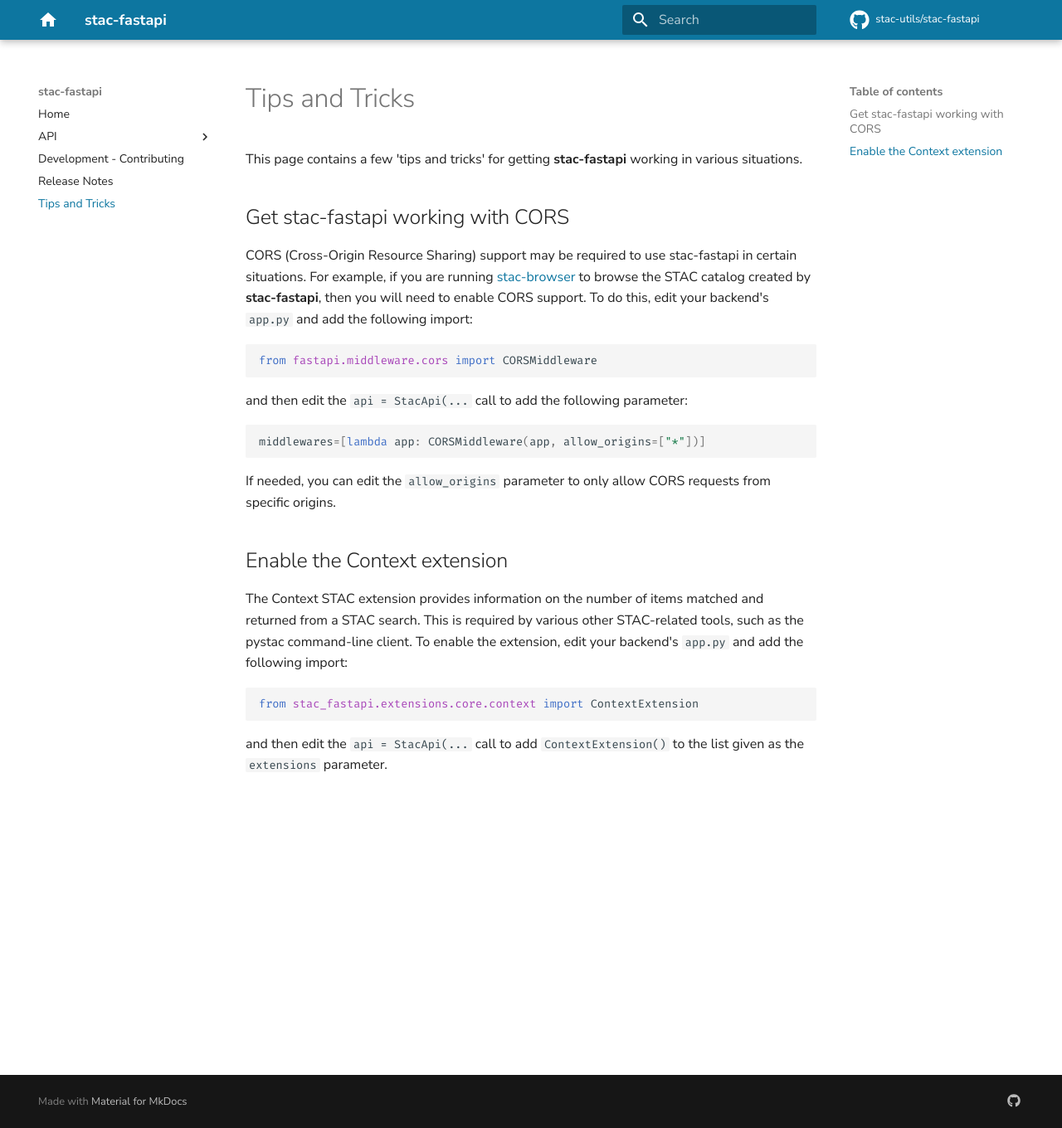
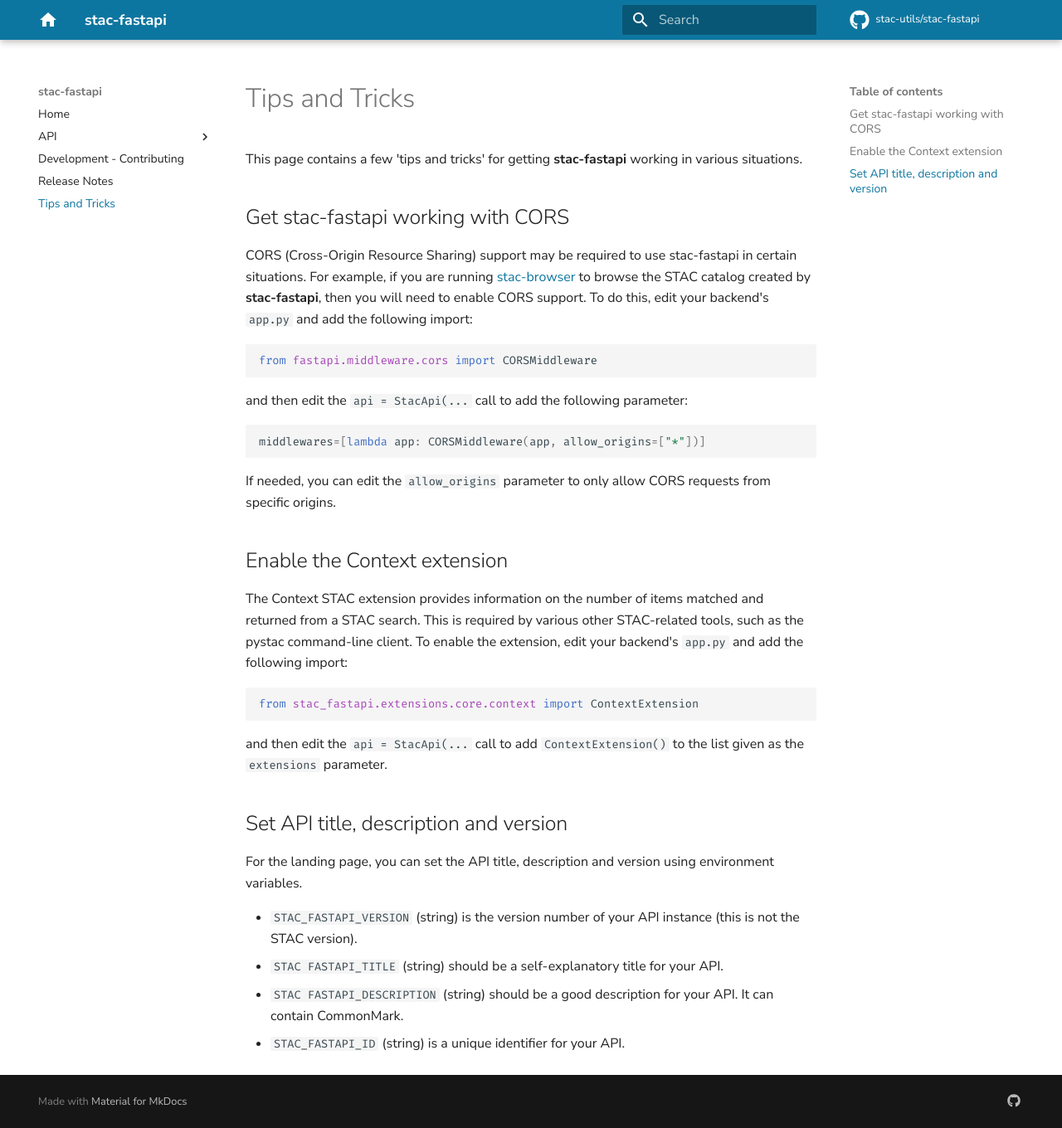
Before and after one commit to stac-utils/stac-fastapi, an MkDocs documentation site: the page built from docs/tips-and-tricks.md, in a window 1280 px wide and 1360 px high. Shown: the whole window at 83% size. Built offline with MkDocs 1.6.1 and Material for MkDocs 9.7.7, drawn with Linux system fonts in a browser that asks for light colours; comment, search, counter and statistics services are not loaded.

Commit message:
Allow an easy way to configure the landing page id, description, title and version via env variables

````diff
--- a/docs/tips-and-tricks.md
+++ b/docs/tips-and-tricks.md
@@ -31,3 +31,12 @@
 ```
 
 and then edit the `api = StacApi(...` call to add `ContextExtension()` to the list given as the `extensions` parameter.
+
+## Set API title, description and version
+
+For the landing page, you can set the API title, description and version using environment variables.
+
+- `STAC_FASTAPI_VERSION` (string) is the version number of your API instance (this is not the STAC version).
+- `STAC FASTAPI_TITLE` (string) should be a self-explanatory title for your API.
+- `STAC FASTAPI_DESCRIPTION` (string) should be a good description for your API. It can contain CommonMark.
+- `STAC_FASTAPI_ID` (string) is a unique identifier for your API.
````
Also changed, not shown: CHANGES.md (+4 -0 lines), 2 other files.
